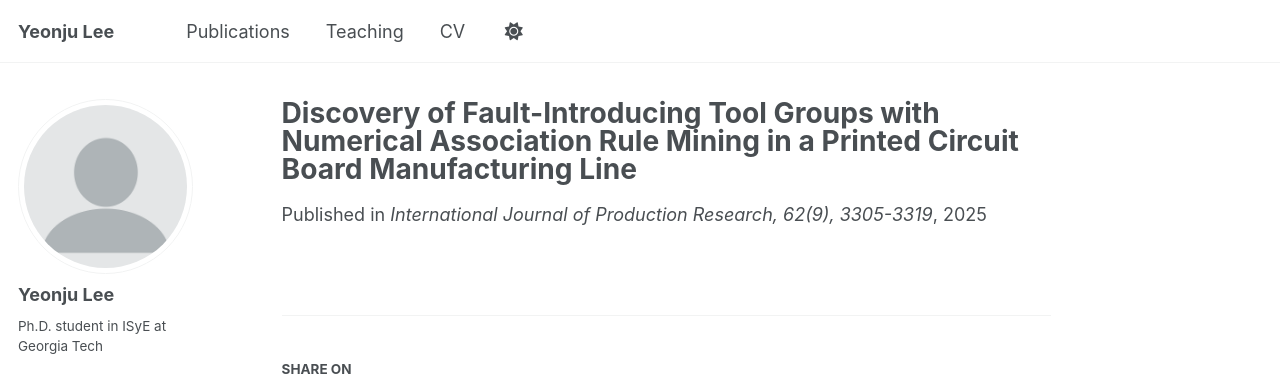
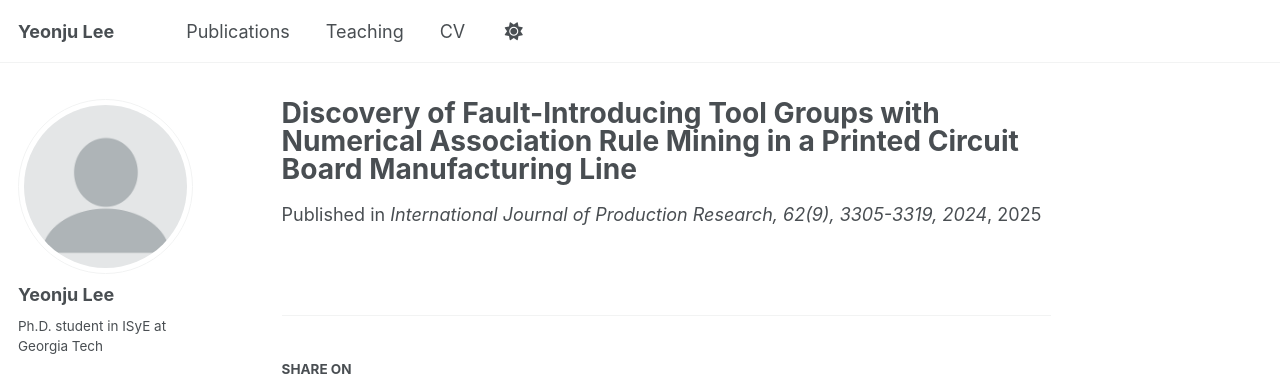
Before and after one commit to ylee845/ylee845.github.io, a Jekyll site: the page built from _publications/paper1.md, in a window 1280 px wide. Shown: the top 377 px of the page. Built offline with Jekyll 4.4.1, drawn with Linux system fonts in a browser that asks for light colours; some web fonts are replaced; a script that is not in the unit is left out.

Commit message:
Update paper1.md

```diff
--- a/_publications/paper1.md
+++ b/_publications/paper1.md
@@ -6,10 +6,10 @@ category: manuscripts
 #permalink: /publication/2009-10-01-paper-title-number-1
 #excerpt: 'This paper is about the number 1. The number 2 is left for future work.'
 #date: 2024
-venue: 'International Journal of Production Research, 62(9), 3305-3319'
+venue: 'International Journal of Production Research, 62(9), 3305-3319, 2024'
 #slidesurl: 'http://academicpages.github.io/files/slides1.pdf'
 #paperurl: 'http://academicpages.github.io/files/paper1.pdf'
 #bibtexurl: 'http://academicpages.github.io/files/bibtex1.bib'
-authors: "Lee, Y., Kim, Y., Lee, B., & Kim, C.O. (2024)"
+authors: "Y. Lee, Y. Kim, B. Lee, & C.O. Kim"
 #citation: "*Lee, Y.*, Kim, Y., Lee, B., & Kim, C. O. (2024). Discovery of fault-introducing tool groups with a numerical association rule mining method in a printed circuit board production line. #International Journal of Production Research, 62(9), 3305-3319."
 ---
```
